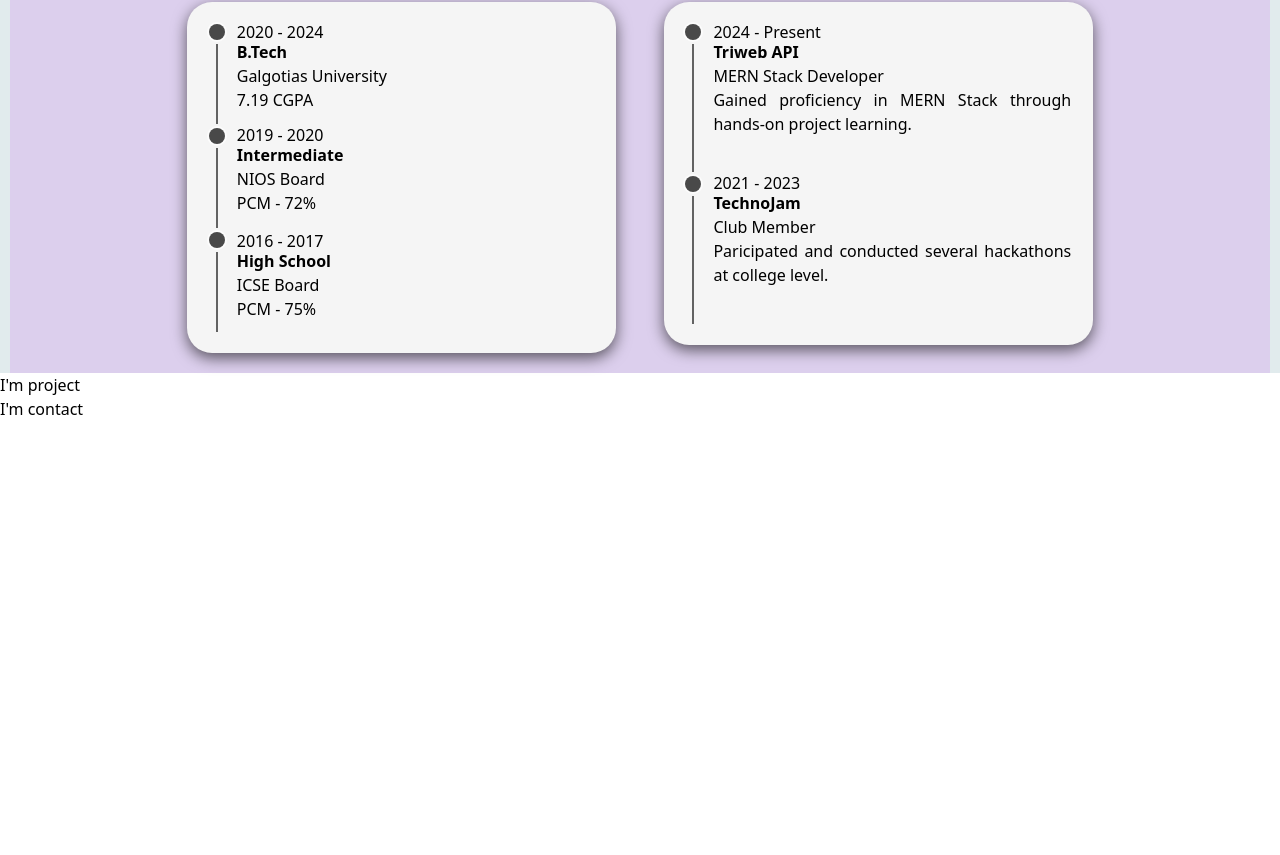
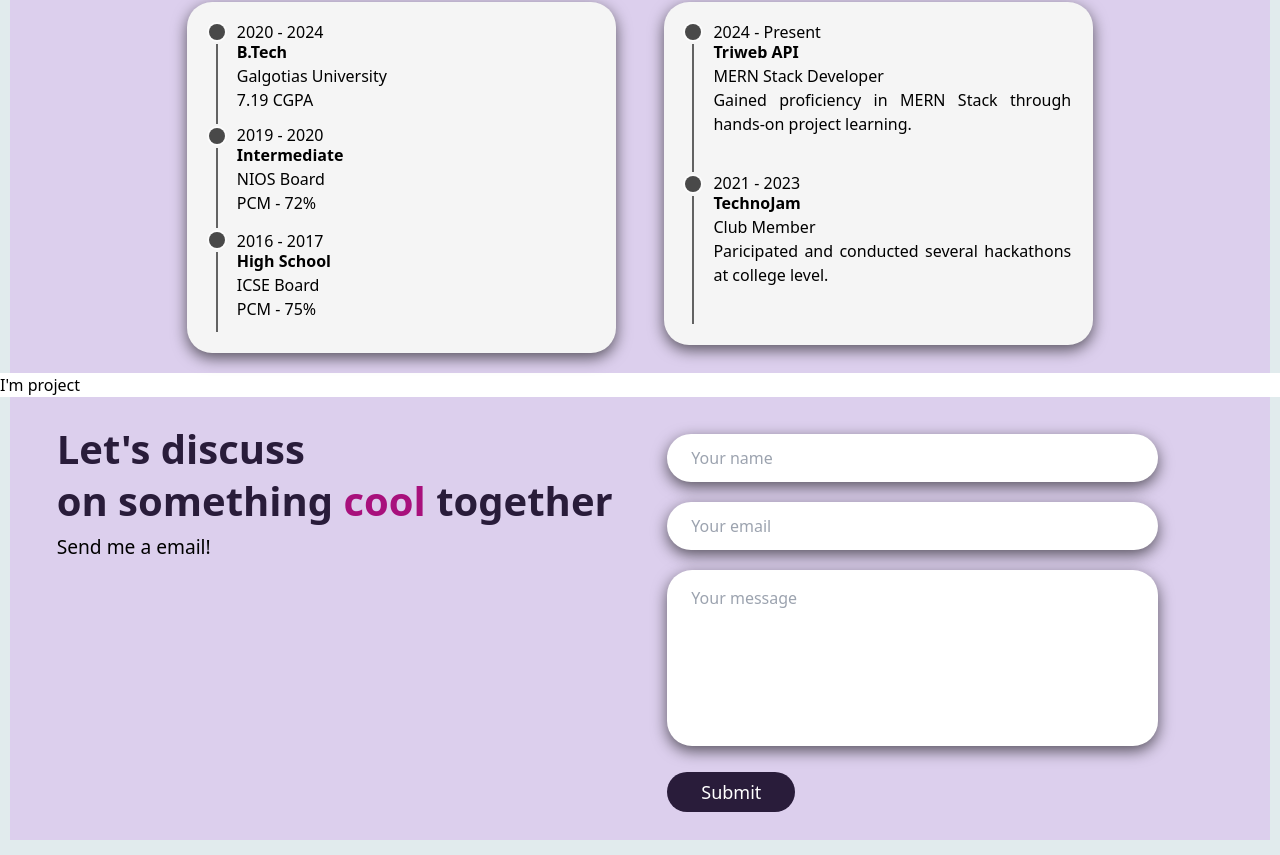
Before and after one commit to krish3742/portfolio, a React (Create React App) app: page / in a window 1280 px wide. Shown: the part 1070-1925 px from the top of the page. Before the commit the page ends 1491 px from the top, so only its background shows below. Built offline with nearby package versions, Linux system fonts and the light colour scheme.

Commit message:
Designed Contact Me section and implemented form validation

```diff
--- a/src/components/Contact.js
+++ b/src/components/Contact.js
@@ -1,8 +1,72 @@
+import { useEffect, useState } from 'react';
+import Style from './Contact.module.css';
+
 function Contact() {
+    const initialValues = {uname: "", email: "", message: ""};
+    const [formValues, setFormValues] = useState(initialValues);
+    const [formErrors, setFormErrors] = useState(initialValues);
+    const handleChange = (e) => {
+        const {name, value} = e.target;
+        setFormValues({...formValues, [name]: value});
+        setFormErrors({...formErrors, [name]: ''});
+    }
+    const validate = (values) => {
+        const errors = {};
+        const regex = /^[\w-\.]+@([\w-]+\.)+[\w-]{2,4}$/g;
+        if(!values.uname) {
+            errors.uname = "Your name is required!";
+        }
+        if(!values.email) {
+            errors.email = "Your email is required!";
+        } else if(!regex.test(values.email)) {
+            errors.email = "Invalid email!";
+        }
+        if(!values.message) {
+            errors.message = "Message is required!";
+        }
+        return errors;
+    }
+    const handleSubmit = (e) => {
+        e.preventDefault();
+        setFormErrors(validate(formValues));
+    }
+    useEffect(() => {
+        if(Object.keys(formErrors).length === 0) {
+            console.log('hey');
+        }
+    }, [formErrors]);
     return (
         <>
-            <div>
-                I'm contact
+            <div className={Style.contactContainer}>
+                <div className={Style.container}>
+                    <div className={Style.firstContainers}>
+                        <h1 className={Style.heading}>Let's discuss</h1>
+                        <h1 className={Style.heading}>on something <span className='text-[#a8107c]'>cool</span> together</h1>
+                        <p className={Style.para}>Send me a email!</p>
+                    </div>
+                    <div className={Style.secondContainers}>
+                        <form className={Style.form} onSubmit={(e) => handleSubmit(e)}>
+                            <div>
+                                <label htmlFor='Name'></label>
+                                <input type='text' name='uname' placeholder='Your name' className={Style.input} value={formValues.uname} onChange={handleChange}></input>
+                                <p className='mx-6 text-red-600 font-semibold pt-1'>{formErrors?.uname}</p>
+                            </div>
+                            <div>
+                                <label htmlFor='Email'></label>
+                                <input type='text' name='email' placeholder='Your email' className={Style.input} value={formValues.email} onChange={handleChange}></input>
+                                <p className='mx-6 text-red-600 font-semibold pt-1'>{formErrors?.email}</p>
+                            </div>
+                            <div>
+                                <label htmlFor='Message'></label>
+                                <textarea type='text' name='message' rows={6} placeholder='Your message' className={Style.textarea} value={formValues.message} onChange={handleChange}></textarea>
+                                <p className='mx-6 text-red-600 font-medium pt-1'>{formErrors?.message}</p>
+                            </div>
+                            <div>
+                                <button className={Style.button}>Submit</button>
+                            </div>
+                        </form>
+                    </div>
+                </div>
             </div>
         </>
     );
--- /dev/null
+++ b/src/components/Contact.module.css
@@ -0,0 +1,110 @@
+.contactContainer {
+    background-color: #E1EBED;
+    display: flex;
+    align-items: center;
+    justify-content: center;
+    min-height: max-content;
+}
+
+.container {
+    cursor: default;
+    background-color: #DCCFED;
+    width: 98.5%;
+    min-height: max-content;
+    display: flex;
+    justify-content: center;
+    padding-top: 2%;
+    gap: 2rem;
+    margin-bottom: 15px;
+}
+
+.firstContainers {
+    width: 45%;
+}
+
+.heading {
+    line-height: 3.25rem;
+    font-size: 2.5rem;
+    font-weight: 700;
+    color: #291C3A;
+}
+
+.para {
+    font-size: larger;
+    font-weight: 500;
+    line-height: 2.5rem;
+}
+
+.secondContainers {
+    width: 45%;
+    display: flex;
+    justify-content: center;
+}
+
+.form {
+    display: flex;
+    flex-direction: column;
+    gap: 1rem;
+    padding: 2%;
+    min-width: 100%;
+}
+
+.input {
+    height: 3rem;
+    width: 90%;
+    padding: 1.5rem;
+    border: none;
+    outline: none;
+    border-radius: 25px;
+    color: rgba(0, 0, 0, 0.85);
+	box-shadow: 0 5px 15px 0px rgba(0,0,0,0.6);
+}
+
+.textarea {
+    width: 90%;
+    padding: 1rem 1.5rem 1rem 1.5rem;
+    border: none;
+    outline: none;
+    border-radius: 25px;
+    resize: none;
+    color: rgba(0, 0, 0, 0.85);
+	box-shadow: 0 5px 15px 0px rgba(0,0,0,0.6);
+}
+
+.button {
+    height: 2.5rem;
+    width: 8rem;
+    background-color: #291C3A;
+    border-radius: 25px;
+    color: white;
+    font-size: large;
+    margin-bottom: 1rem;
+}
+
+@media screen and (max-width: 684px) {
+    .container {
+        flex-direction: column;
+        align-items: center;
+        padding-top: 5%;
+    }
+    .firstContainers {
+        min-width: 80%;
+    }
+    .secondContainers {
+        min-width: 100%;
+    }
+    .form {
+        min-width: 80%;
+        padding: 0%;
+    }
+    .input {
+        min-width: 100%;
+    }
+    .textarea {
+        min-width: 100%;
+    }
+    .heading {
+        font-size: 2rem;
+        line-height: 2.25rem;
+    }
+}
--- a/src/output.css
+++ b/src/output.css
@@ -656,6 +656,11 @@ video {
   margin-bottom: 1rem;
 }
 
+.mx-6 {
+  margin-left: 1.5rem;
+  margin-right: 1.5rem;
+}
+
 .-mt-2 {
   margin-top: -0.5rem;
 }
@@ -786,6 +791,10 @@ video {
   cursor: pointer;
 }
 
+.resize {
+  resize: both;
+}
+
 .flex-col {
   flex-direction: column;
 }
@@ -908,12 +917,30 @@ video {
   padding-bottom: 0.5rem;
 }
 
+.px-4 {
+  padding-left: 1rem;
+  padding-right: 1rem;
+}
+
+.px-6 {
+  padding-left: 1.5rem;
+  padding-right: 1.5rem;
+}
+
 .pb-3 {
   padding-bottom: 0.75rem;
 }
 
 .pt-2 {
   padding-top: 0.5rem;
+}
+
+.pt-1 {
+  padding-top: 0.25rem;
+}
+
+.pt-3 {
+  padding-top: 0.75rem;
 }
 
 .text-2xl {
@@ -957,6 +984,10 @@ video {
 
 .font-medium {
   font-weight: 500;
+}
+
+.font-semibold {
+  font-weight: 600;
 }
 
 .leading-6 {
@@ -1007,6 +1038,21 @@ video {
 
 .text-white\/40 {
   color: rgb(255 255 255 / 0.4);
+}
+
+.text-\[\#fbb95b\] {
+  --tw-text-opacity: 1;
+  color: rgb(251 185 91 / var(--tw-text-opacity));
+}
+
+.text-\[\#a8107c\] {
+  --tw-text-opacity: 1;
+  color: rgb(168 16 124 / var(--tw-text-opacity));
+}
+
+.text-red-600 {
+  --tw-text-opacity: 1;
+  color: rgb(220 38 38 / var(--tw-text-opacity));
 }
 
 .opacity-30 {
```
